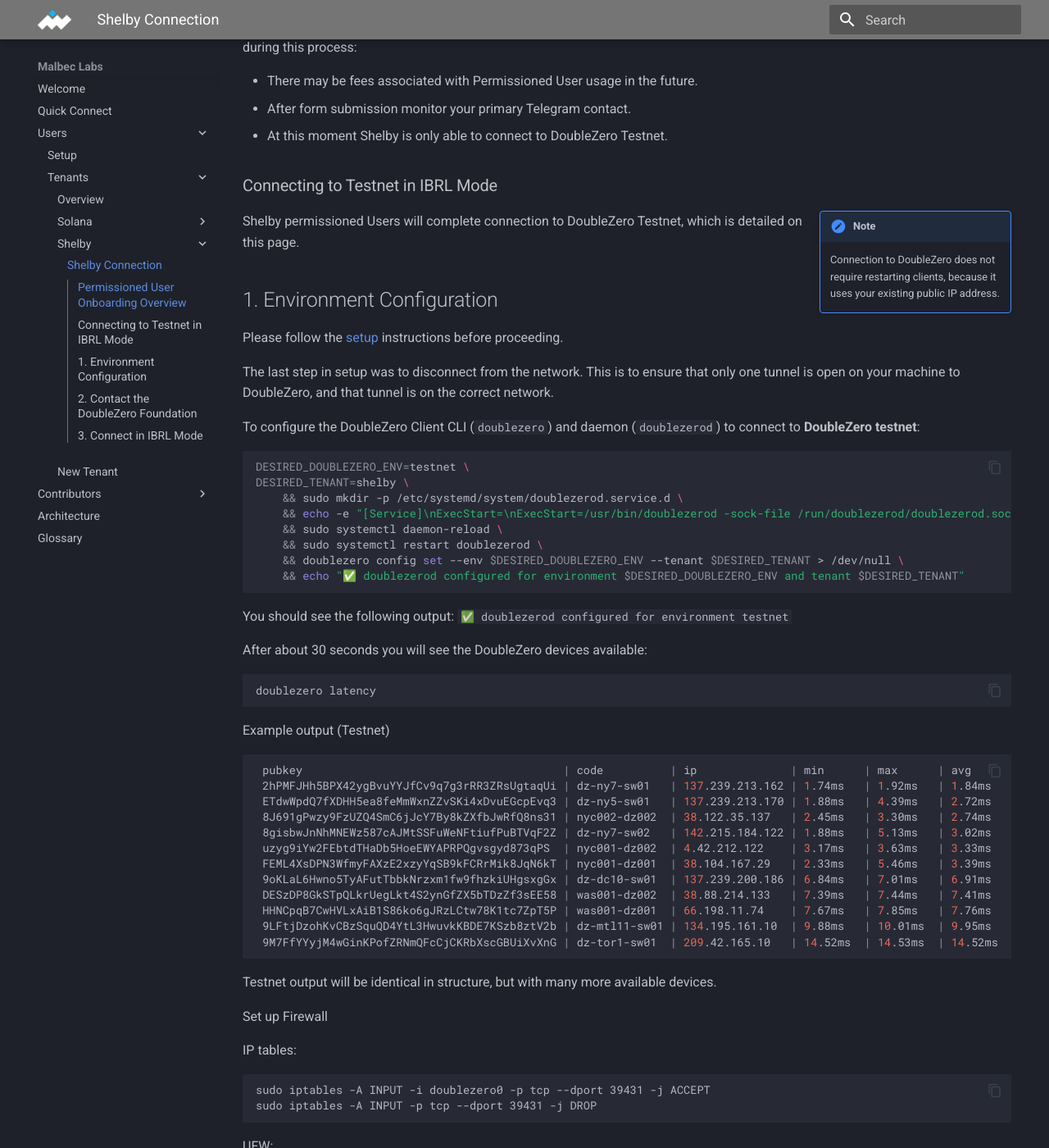
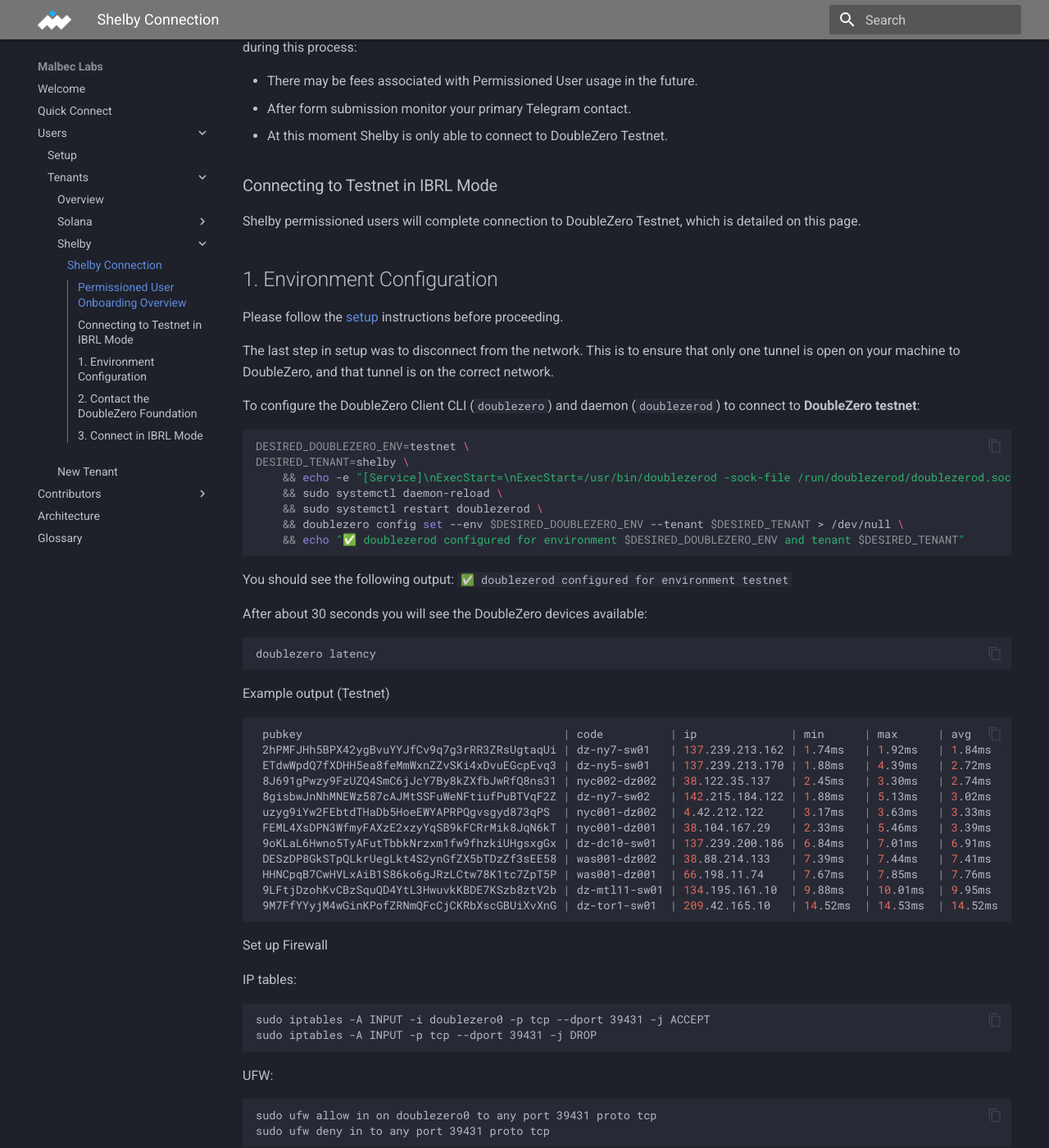
Before and after one commit to malbeclabs/docs, an MkDocs documentation site: the page built from docs/Shelby Permissioned Connection.md, in a window 1280 px wide and 1400 px high, scrolled down 277 px. Shown: the whole window at 82% size. Built offline with MkDocs 1.6.1 and Material for MkDocs 9.7.7, drawn with Linux system fonts in a browser that asks for light colours.

Commit message:
Update Shelby Permissioned Connection.md

````diff
--- a/docs/Shelby Permissioned Connection.md
+++ b/docs/Shelby Permissioned Connection.md
@@ -15,10 +15,7 @@
 
 ###  Connecting to Testnet in IBRL Mode
 
-!!! Note inline end
-    Connection to DoubleZero does not require restarting clients, because it uses your existing public IP address.
-
-Shelby permissioned Users will complete connection to DoubleZero Testnet, which is detailed on this page.
+Shelby permissioned users will complete connection to DoubleZero Testnet, which is detailed on this page.
 
 ## 1. Environment Configuration
 
@@ -30,7 +27,6 @@
 ```bash
 DESIRED_DOUBLEZERO_ENV=testnet \
 DESIRED_TENANT=shelby \
-    && sudo mkdir -p /etc/systemd/system/doublezerod.service.d \
     && echo -e "[Service]\nExecStart=\nExecStart=/usr/bin/doublezerod -sock-file /run/doublezerod/doublezerod.sock -env $DESIRED_DOUBLEZERO_ENV -tenant $DESIRED_TENANT" | sudo tee /etc/systemd/system/doublezerod.service.d/override.conf > /dev/null \
     && sudo systemctl daemon-reload \
     && sudo systemctl restart doublezerod \
@@ -62,7 +58,6 @@
  9LFtjDzohKvCBzSquQD4YtL3HwuvkKBDE7KSzb8ztV2b | dz-mtl11-sw01 | 134.195.161.10  | 9.88ms   | 10.01ms  | 9.95ms   | true
  9M7FfYYyjM4wGinKPofZRNmQFcCjCKRbXscGBUiXvXnG | dz-tor1-sw01  | 209.42.165.10   | 14.52ms  | 14.53ms  | 14.52ms  | true
 ```
-Testnet output will be identical in structure, but with many more available devices.
 </details>
 
 Set up Firewall
````
